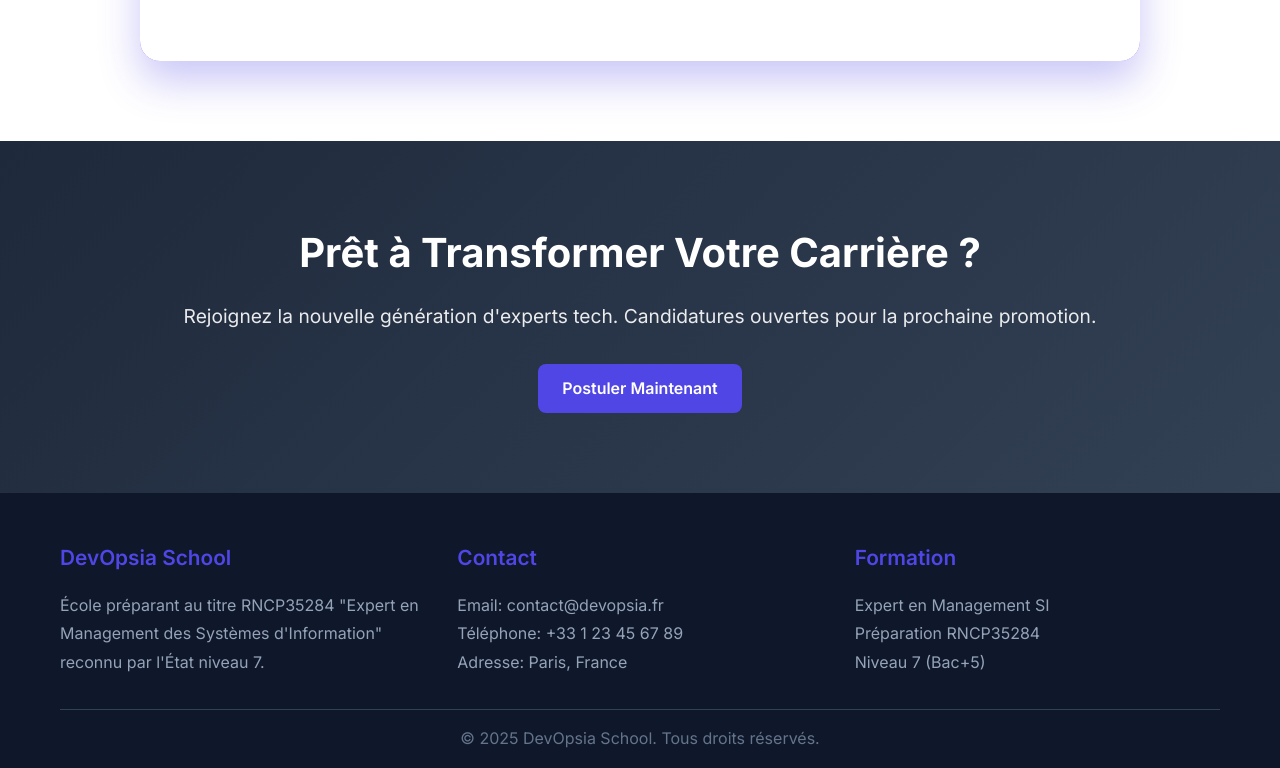
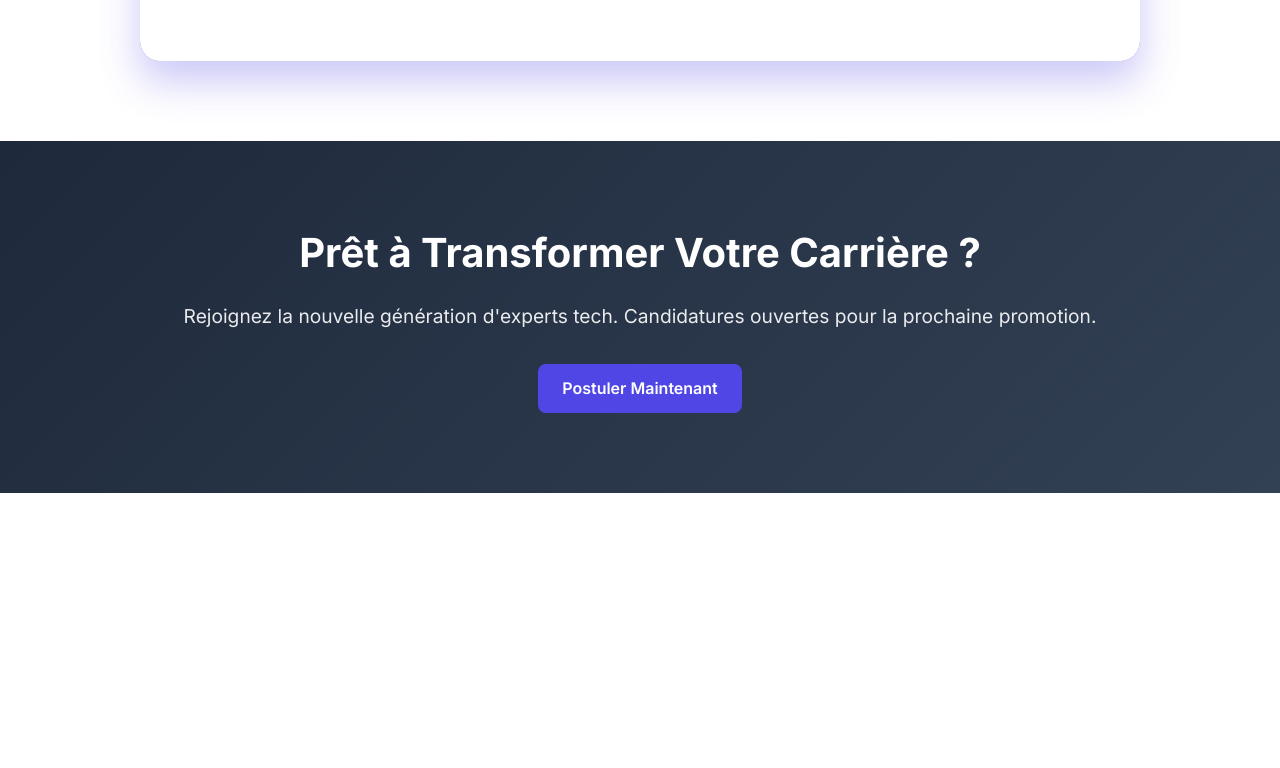
Before and after one commit to antoinecomp/school, a plain HTML site: page index.html in a window 1280 px wide. Shown: the part 3155-3923 px from the top of the page. After the commit the page ends 3648 px from the top, so only its background shows below. Drawn offline with Linux system fonts and the light colour scheme.

Commit message:
Update index.html suppression header et footer fallback

```diff
--- a/index.html
+++ b/index.html
@@ -27,24 +27,6 @@
     </script>
 </head>
 <body>
-    <!-- Header Component -->
-    <div id="header-placeholder">
-        <!-- Fallback header si le composant ne charge pas -->
-        <header>
-            <nav class="container">
-                <a href="index.html" class="logo">DevOpsia School</a>
-                <ul class="nav-links">
-                    <li><a href="#formations">Formations</a></li>
-                    <li><a href="#about">À propos</a></li>
-                    <li><a href="qui-sommes-nous.html">Qui sommes-nous</a></li>
-                    <li><a href="tarifs.html">Tarifs</a></li>
-                    <li><a href="#contact">Contact</a></li>
-                </ul>
-                <a href="#contact" class="cta-button">Candidater</a>
-            </nav>
-        </header>
-    </div>
-
     <main>
         <section class="hero">
             <div class="container">
@@ -226,32 +208,6 @@
         </section>
     </main>
 
-    <footer>
-        <div class="container">
-            <div class="footer-content">
-                <div class="footer-section">
-                    <h3>DevOpsia School</h3>
-                    <p>École préparant au titre RNCP35284 "Expert en Management des Systèmes d'Information" reconnu par l'État niveau 7.</p>
-                </div>
-                <div class="footer-section">
-                    <h3>Contact</h3>
-                    <p>Email: contact@devopsia.fr</p>
-                    <p>Téléphone: +33 1 23 45 67 89</p>
-                    <p>Adresse: Paris, France</p>
-                </div>
-                <div class="footer-section">
-                    <h3>Formation</h3>
-                    <p><a href="#">Expert en Management SI</a></p>
-                    <p><a href="#">Préparation RNCP35284</a></p>
-                    <p><a href="#">Niveau 7 (Bac+5)</a></p>
-                </div>
-            </div>
-            <div class="footer-bottom">
-                <p>&copy; 2025 DevOpsia School. Tous droits réservés.</p>
-            </div>
-        </div>
-    </footer>
-
     <!-- Scripts -->
     <script src="script.js"></script>
 </body>
```
